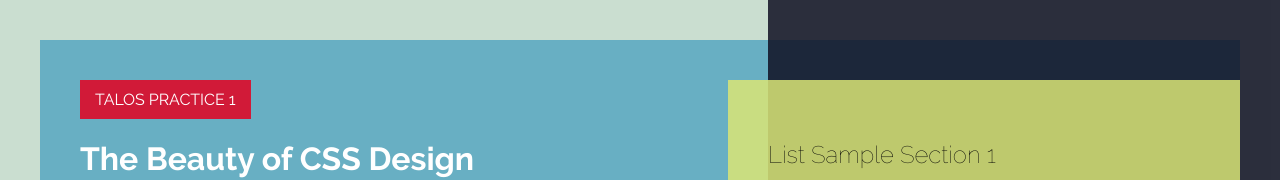
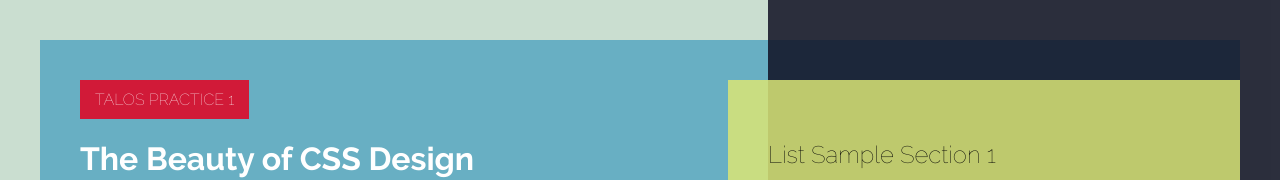
Before and after one commit to alopezm/front-end-talos, a plain HTML site: page talos-practice-1/index.html in a window 1280 px wide. Shown: the top 180 px of the page. Drawn offline with Linux system fonts and the light colour scheme.

Commit message:
Changed font header

```diff
--- a/talos-practice-1/style.css
+++ b/talos-practice-1/style.css
@@ -3,12 +3,13 @@ div{box-sizing: border-box;}
 /* Fonts */
 *,
 .container p,
-.container li,
-.upper-first-letter .header p::first-letter{font-family: 'raleway', sans-serif; font-weight: normal;  font-style: normal;}
+.container li{font-family: 'raleway', sans-serif; font-weight: normal;  font-style: normal;}
 
 .container h1,
 .container h2,
-.intro p{font-family: 'raleway', sans-serif; font-weight: 100;  font-style: normal;}
+.intro p,
+.header p,
+.upper-first-letter .header p::first-letter{font-family: 'raleway', sans-serif; font-weight: 100;  font-style: normal;}
 
 .intro h1,
 .list li:nth-child(2n+3),
```
